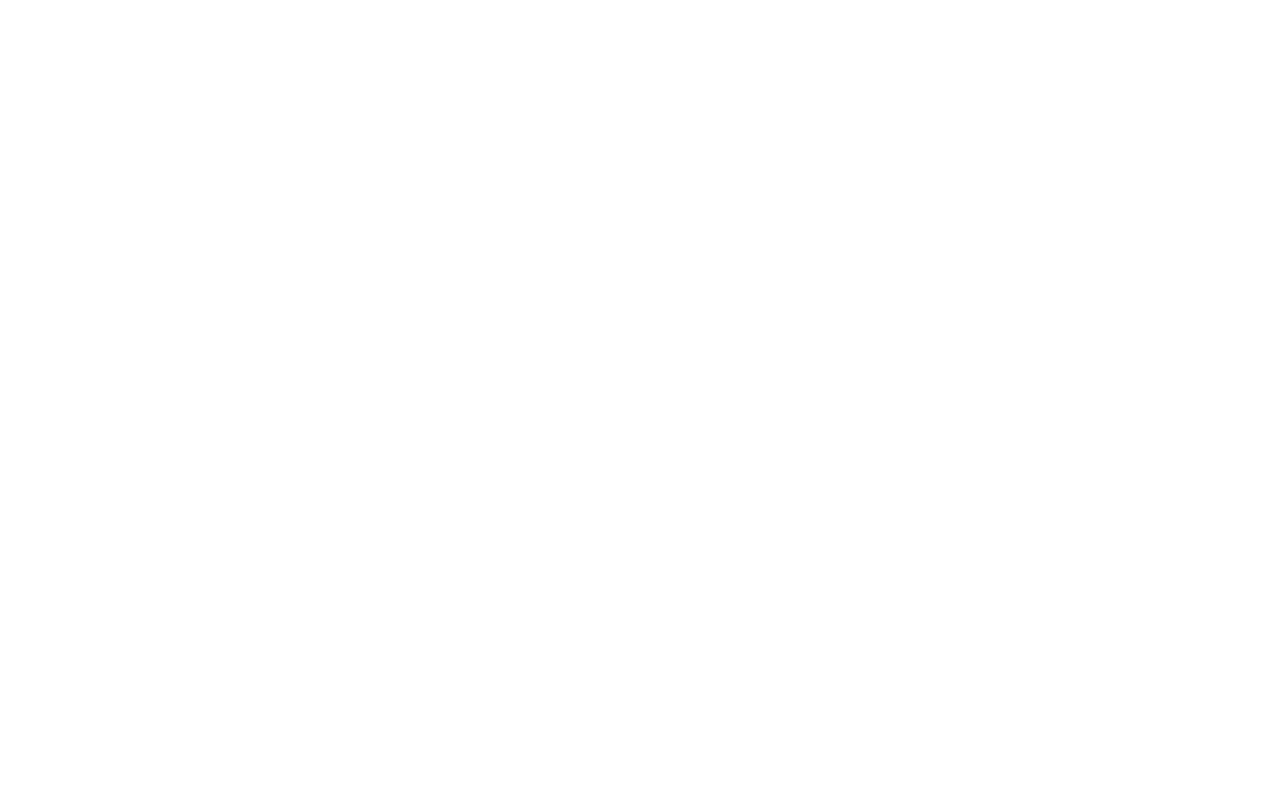
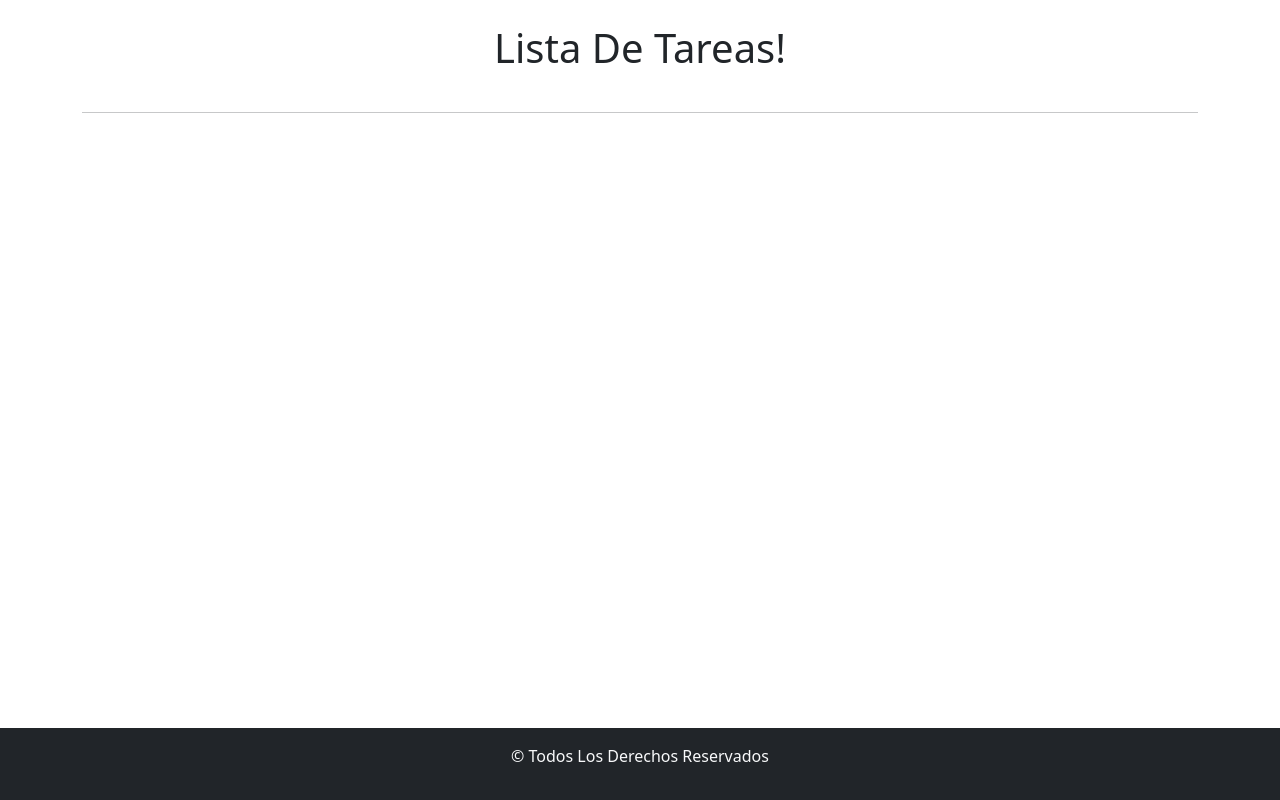
Before and after one commit to MtAgia/tpReact_4, a React (Vite) app: page / in a window 1280 px wide. Built offline with nearby package versions, Linux system fonts and the light colour scheme.

Commit message:
componente footer agregado sigo maquetando

```diff
--- a/src/App.css
+++ b/src/App.css
@@ -0,0 +1,8 @@
+#root{
+    min-height: 100vh;
+    display: flex;
+    flex-direction: column;
+}
+.main{
+    flex-grow: 1;
+}
--- a/src/App.jsx
+++ b/src/App.jsx
@@ -1,11 +1,16 @@
 import './App.css'
-
+import { Container } from 'react-bootstrap'
+import Footer from './componets/footer'
 function App() {
 
 
   return (
     <>
-
+    <Container className='main'>
+    <h1 className='text-center py-4'>Lista De Tareas!</h1>
+    <hr />
+    </Container>
+    <Footer></Footer>
     </>
   )
 }
--- a/src/componets/footer.jsx
+++ b/src/componets/footer.jsx
@@ -1,11 +1,11 @@
 import React from 'react';
 
-const footer = () => {
+const Footer = () => {
     return (
-        <footer>
-
+        <footer className='bg-dark text-center text-light py-3'>
+            <p>&copy; Todos Los Derechos Reservados</p>
         </footer>
     );
 };
 
-export default footer;
+export default Footer;
```
